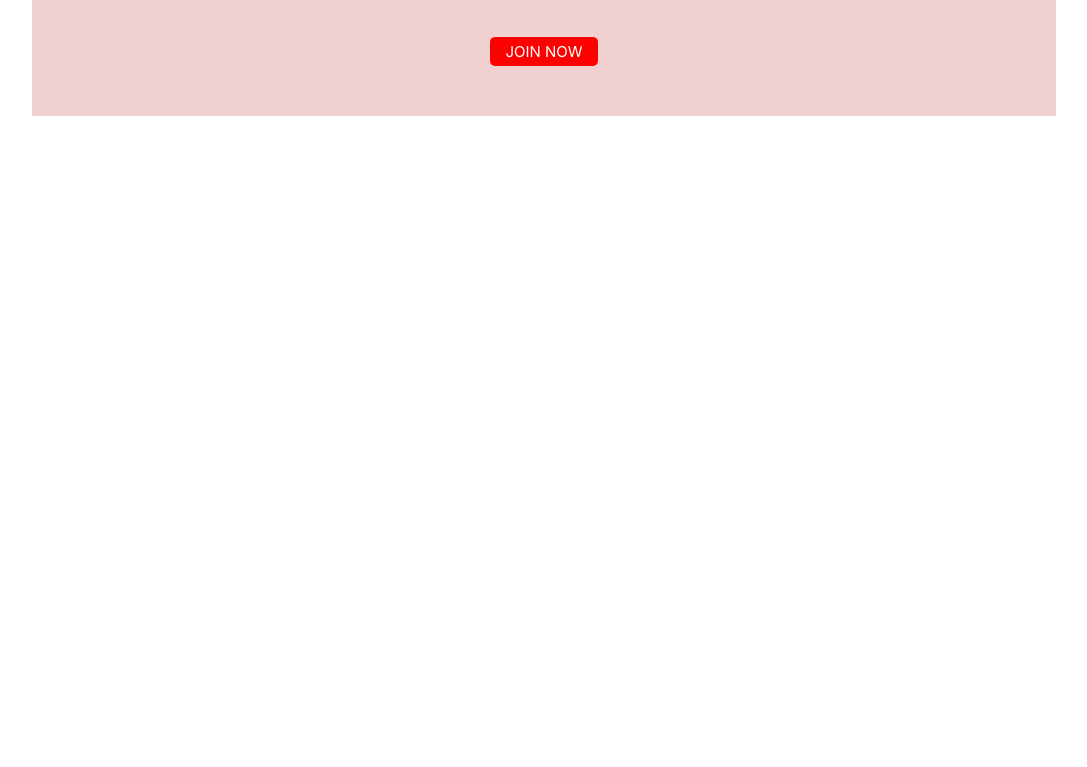
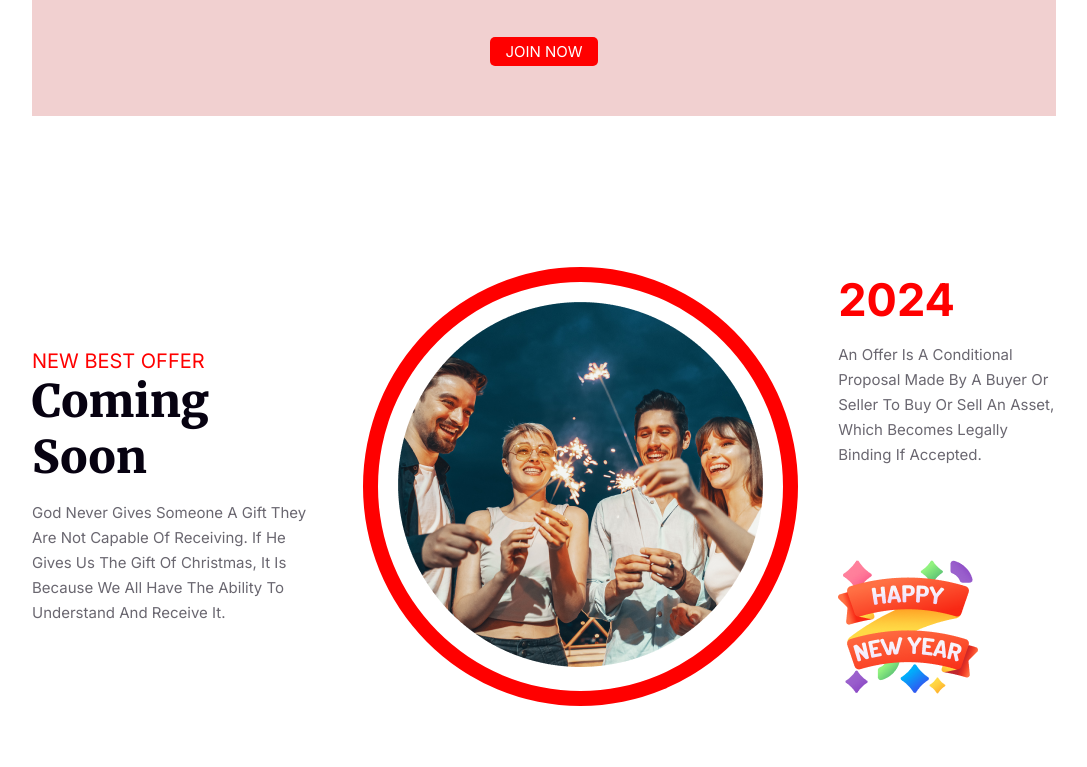
Before and after one commit to devsafi/new-year-celebration, a plain HTML site: page index.html in a window 1280 px wide. Shown: the part 2373-3140 px from the top of the page, without its empty margins (96-1183 px from the left). Before the commit the page ends 2640 px from the top, so only its background shows below. Drawn offline with Linux system fonts and the light colour scheme.

Commit message:
best offer section add

```diff
--- a/index.html
+++ b/index.html
@@ -58,7 +58,7 @@
       <section class="container">
         <div class="info">
           <div class="info-text">
-                <h3> <span class="imp">Place:</span> New Park Hotel</h3>
+            <h3><span class="imp">Place:</span> New Park Hotel</h3>
             <h3><span class="imp">Date:</span> 31 December Night 2023v</h3>
             <h3><span class="imp">Time:</span> Evening 7.30 pm to 12.30 am</h3>
           </div>
@@ -67,6 +67,29 @@
           </div>
         </div>
       </section>
+      <section class="container">
+        <div class="best-offer">
+          <div class="best-offer-text1">
+            <p class="new-offer">NEW BEST OFFER</p>
+            <h2 class="comming">Coming Soon</h2>
+            <p class="offer-description">
+                God never gives someone a gift they are not capable of receiving. If he gives us the gift of Christmas, it is because we all have the ability to understand and receive it.
+            </p>
+          </div>
+          <div class="best-offer-img1">
+            <img src="resources/Ellipse 1.png" alt="Ellipse" />
+          </div>
+          <div class="best-offer-text2">
+            <h1>2024</h1>
+            <p class="offer-description">
+                an offer is a conditional proposal made by a buyer or seller to buy or sell an asset, which becomes legally binding if accepted.
+            </p>
+            <div class="best-offer-img2">
+              <img src="resources/Group 96.png" alt="group" />
+            </div>
+          </div>
+        </div>
+      </section>
     </main>
   </body>
 </html>
--- a/styles/style.css
+++ b/styles/style.css
@@ -142,15 +142,15 @@ section .info .info-text {
   padding-top: 80px;
   text-transform: capitalize;
 }
-section .info .info-text .imp{
-    color: #f00;
+section .info .info-text .imp {
+  color: #f00;
 }
-section .info .info-btn{
-    padding-top: 40px;
-    padding-bottom: 50px;
+section .info .info-btn {
+  padding-top: 40px;
+  padding-bottom: 50px;
 }
-section .info .info-btn .primary-button{
-    background-color: #f00;
+section .info .info-btn .primary-button {
+  background-color: #f00;
   color: #fff;
   font-family: Inter;
   text-align: center;
@@ -164,3 +164,64 @@ section .info .info-btn .primary-button{
 }
 
 /* info section end */
+
+/* best offer section start */
+
+section .best-offer {
+  display: flex;
+  gap: 40px;
+  justify-content: space-around;
+  align-items: center;
+}
+section .best-offer .best-offer-text1 .new-offer {
+  color: #f00;
+  font-family: Inter;
+  font-size: 20px;
+  font-weight: 400;
+}
+
+section .best-offer .best-offer-text1 .comming {
+  color: #070211;
+  font-family: Merriweather;
+  font-size: 45px;
+  font-weight: 800;
+}
+
+section .best-offer .best-offer-text1 .offer-description {
+  color: rgba(7, 2, 17, 0.6);
+  font-family: Inter;
+  font-size: 15px;
+  font-weight: 400;
+  line-height: 25px;
+  margin-top: 15px;
+  text-transform: capitalize;
+}
+
+section .best-offer .best-offer-img1 {
+  border: 15px solid #f00;
+  border-radius: 50%;
+  padding: 20px;
+}
+
+section .best-offer .best-offer-text2 h1 {
+  color: #f00;
+  font-family: Inter;
+  font-size: 45px;
+  font-weight: 700;
+}
+
+section .best-offer .best-offer-text2 p {
+  color: rgba(7, 2, 17, 0.6);
+  font-family: Inter;
+  font-size: 15px;
+  font-weight: 400;
+  line-height: 25px;
+  margin-top: 15px;
+  margin-bottom: 90px;
+  text-transform: capitalize;
+}
+section .best-offer-img2 {
+  background-position: left, bottom;
+}
+
+/* best offer section end */
```
Lines whose indentation alone changed are shown as unchanged.
